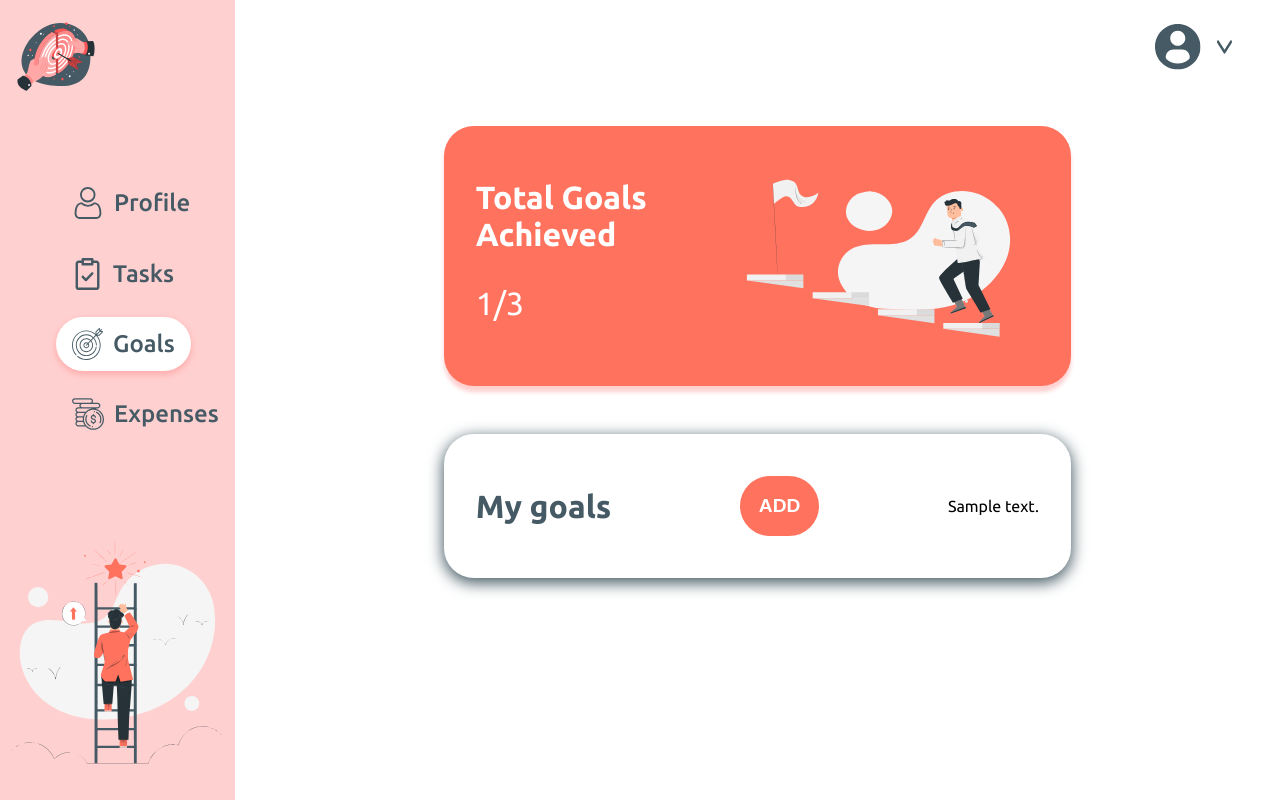
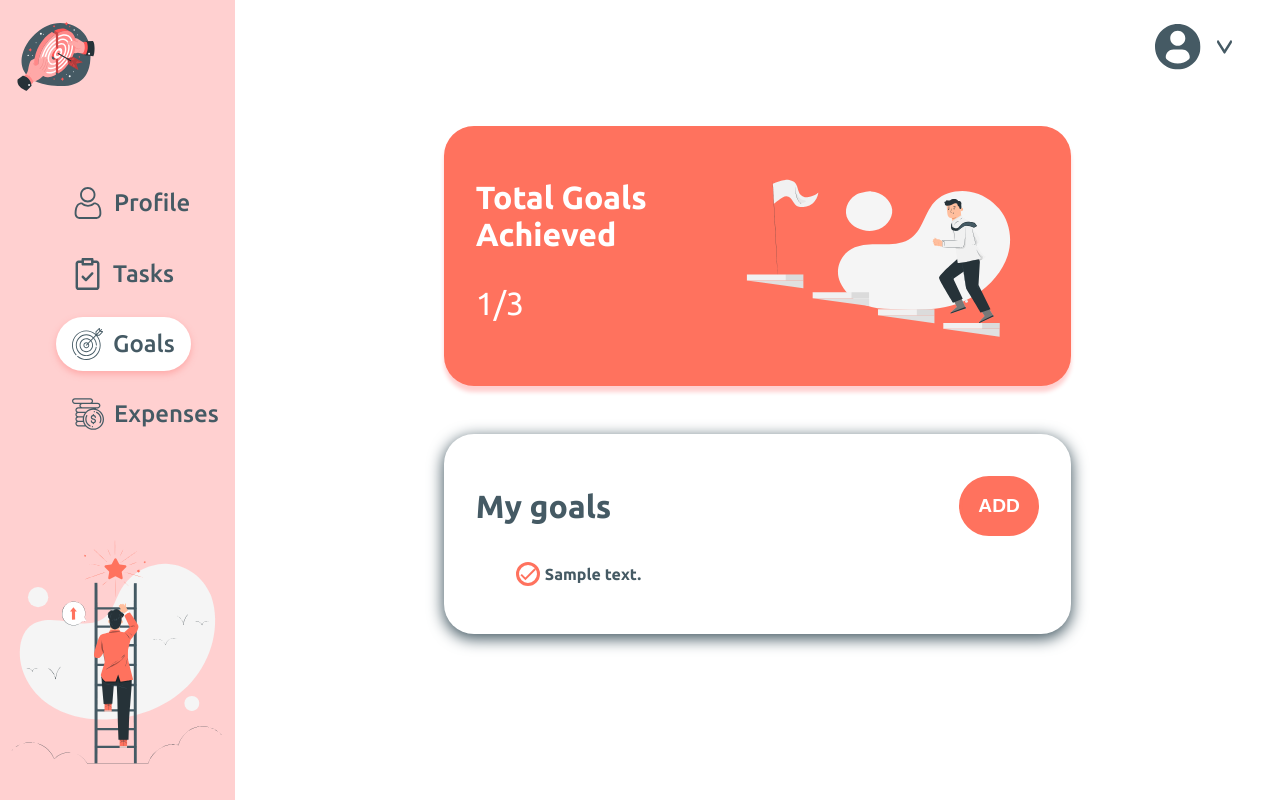
Before and after one commit to kacperzemla/YourTask, a Django app: page /goals in a window 1280 px wide. Run offline with Django 3.2, Linux system fonts and the light colour scheme; a user stored in the database is signed in; tables that the repository leaves empty hold one stand-in row (values such as "Sample post").

Commit message:
finished goals with checkbox

```diff
--- a/Tasks/static/Tasks/goals.css
+++ b/Tasks/static/Tasks/goals.css
@@ -112,3 +112,25 @@ body{
     border-color: #FF725E;
     cursor: pointer;
 }
+
+.checkbox{
+    display: inline-grid;
+    width: 1.5rem;
+    height: 1.5rem;
+    padding: 1px;
+    border-radius: 50%;
+    border: 3px solid #FF725E;
+    margin-right: 5px;
+}
+
+.goals-list{
+    list-style: none;
+}
+
+.goals-list li{
+    display: flex;
+    align-items: center;
+    font-weight: bold;
+    color: #455A64;
+    margin-top: 0.7rem;
+}
--- a/Tasks/templates/Tasks/goals.html
+++ b/Tasks/templates/Tasks/goals.html
@@ -17,12 +17,38 @@
         <div class="mygoals__header">
             <h1>My goals</h1>
             <button id="mygoals__header__button">ADD</button>
-            {% for i in goals %}
-            {{ i.text }}
-            {% endfor %}
+
+
         </div>
         <div class="mygoals__list">
+            <ul class="goals-list">
+                {% for i in goals %}
+                <!-- <a href="{% url 'updateGoal' i.id %}">tak</a>
+                {{ i.text }} -->
 
+                {% if i.complete %}
+                <li>
+                     <a href="{% url 'updateGoal' i.id %}">
+                        <span class="checkbox">
+                            <svg xmlns="http://www.w3.org/2000/svg" viewBox="0 0 24 24" aria-hidden="true"
+                                focusable="false">
+                                <path fill="none" stroke="#FF725E" stroke-width="3"
+                                    d="M1.73 12.91l6.37 6.37L22.79 4.59" />
+                        </span>
+                        </svg>
+                        </a>
+                        {{ i.text }}
+                </li>
+
+                {% else %}
+                <li><a href="{% url 'updateGoal' i.id %}">
+                        <span class="checkbox"></span></a>
+                    {{ i.text }}</li>
+
+                {% endif %}
+
+                {% endfor %}
+            </ul>
         </div>
     </div>
 </div>
@@ -31,9 +57,9 @@
     <form class="goals-add" method="POST">
         <button class="goals-add__button">X</button>
 
-            {% csrf_token %}
-            {{form.text}}
-            <input class="mybtn" type="submit" value="CREATE">
+        {% csrf_token %}
+        {{form.text}}
+        <input class="mybtn" type="submit" value="CREATE">
 
 
     </form>
--- a/Tasks/urls.py
+++ b/Tasks/urls.py
@@ -9,5 +9,6 @@ urlpatterns = [
     path('profile', views.profile, name='profile'),
     path('goals', views.goals, name='goals'),
     path('tasks',views.tasks, name ='tasks'),
-    path('expenses', views.expenses, name='expenses')
+    path('expenses', views.expenses, name='expenses'),
+    path('update/<goal_id>', views.updateGoal, name='updateGoal')
 ]
--- a/Tasks/views.py
+++ b/Tasks/views.py
@@ -75,7 +75,7 @@ def tasks(request):
 def goals(request):
 
     goals = request.user.customer.goal_set.all()
-
+    print(goals)
     customer = request.user.customer
     goal = Goal(customer = customer)
     form = GoalForm()
@@ -92,6 +92,17 @@ def goals(request):
 
     return render(request, 'Tasks/goals.html', context)
 
+def updateGoal(request,goal_id):
+    goal = Goal.objects.get(pk = goal_id)
+    if goal.complete == True:
+        goal.complete = False
+    else:
+        goal.complete = True
+    goal.save()
+
+
+    return redirect('goals')
+
 @login_required(login_url='login')
 def expenses(request):
     context = {
```
